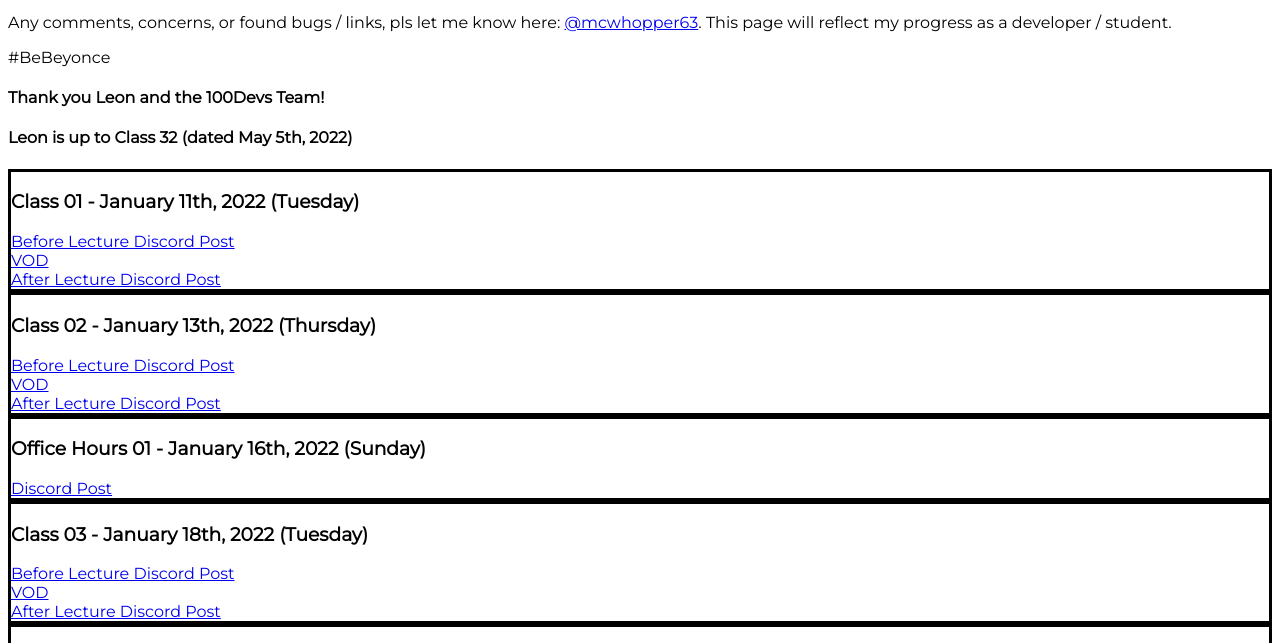
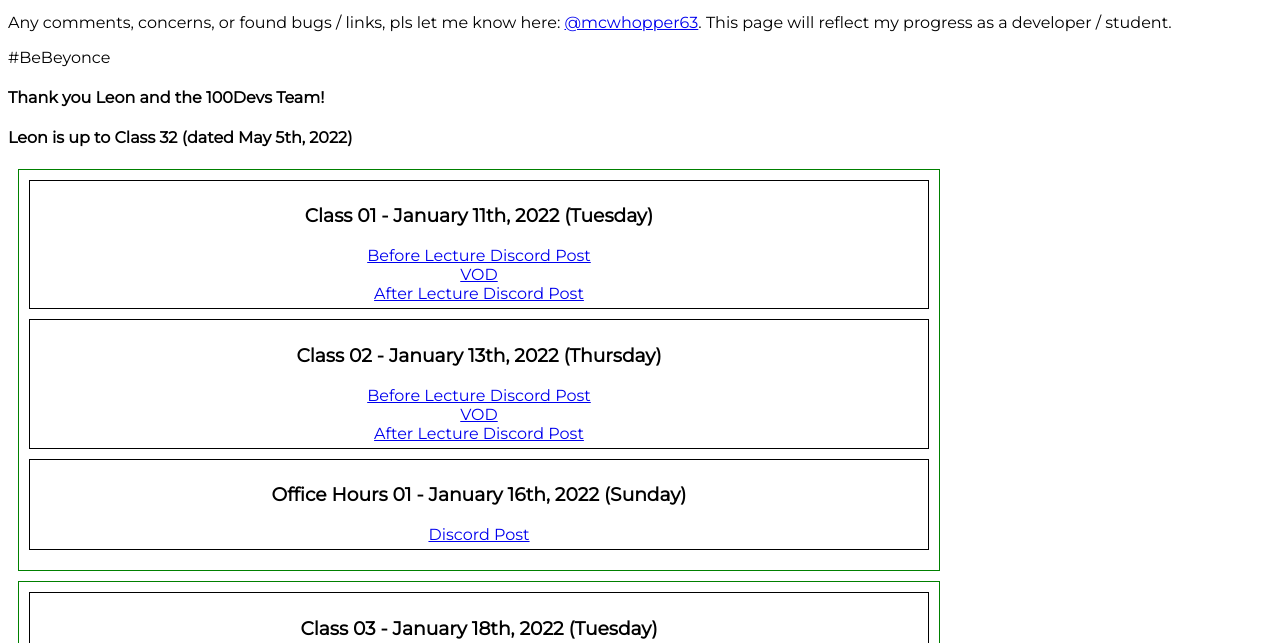
Before and after one commit to wheels63/wheels63.github.io, a plain HTML site: page index.html in a window 1280 px wide. Shown: the part 104-747 px from the top of the page. Drawn offline with Linux system fonts and the light colour scheme.

Commit message:
created borders

```diff
--- a/assets/style.css
+++ b/assets/style.css
@@ -4,6 +4,15 @@ body {
   font-family: "Montserrat";
 }
 
+.week {
+  width: 900px;
+  border: 1px solid green;
+  padding: 10px;
+  margin: 10px;
+}
 .day {
-  border: 3px solid black;
+  text-align: center;
+  padding: 5px;
+  border: 1px solid black;
+  margin: 0 0 10px 0;
 }
```
